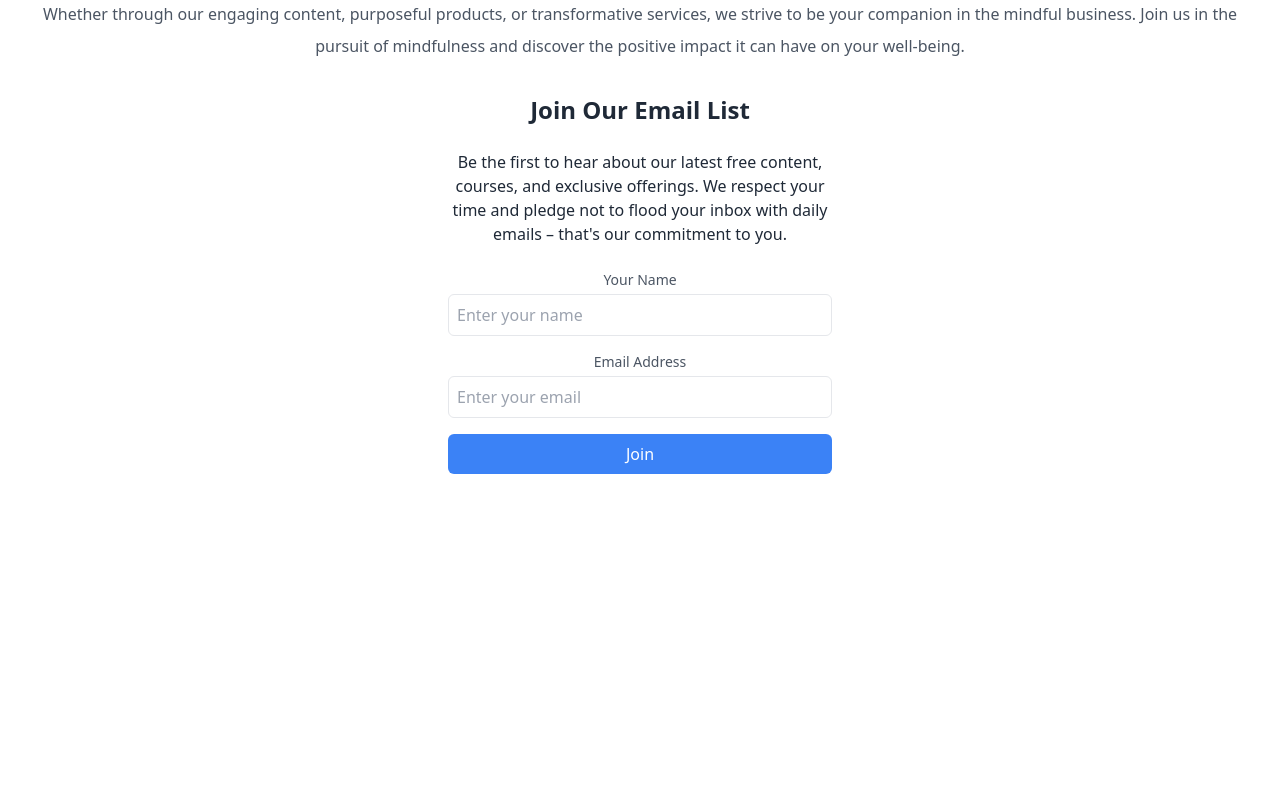
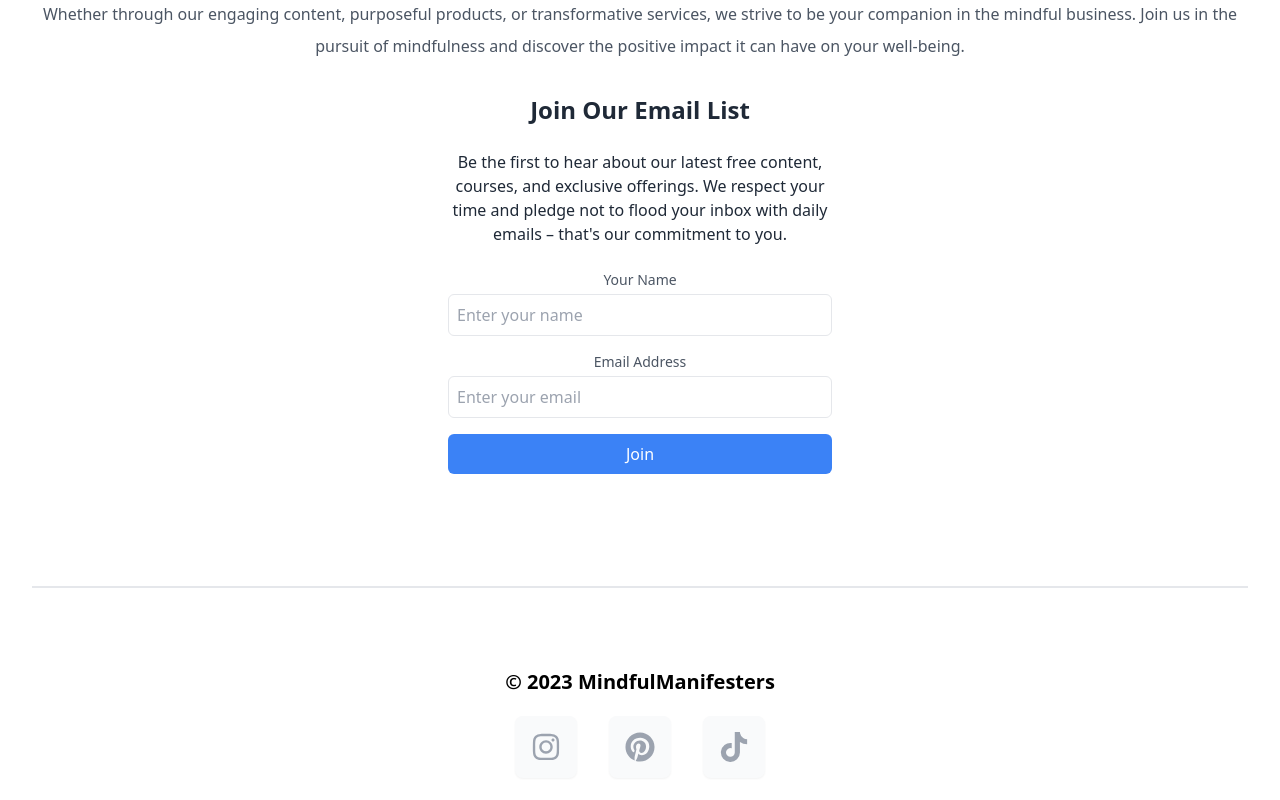
Before and after one commit to tshepo-ncube/nontanda, a Next.js app: page / in a window 1280 px wide. Shown: the part 600-1400 px from the top of the page. Before the commit the page ends 1106 px from the top, so only its background shows below. Built offline with nearby package versions, Linux system fonts and the light colour scheme.

Commit message:
added footer...

```diff
--- a/app/layout.tsx
+++ b/app/layout.tsx
@@ -3,6 +3,7 @@ import Link from "next/link";
 import "../styles/globals.css";
 import About from '../components/About'
 import Navbar from '../components/Navbar'
+import Foot from '../components/Foot'
 export default function RootLayout({
   children,
 }: {
@@ -50,6 +51,7 @@ export default function RootLayout({
           <br/>
             {children}
           {/* {footer} */}
+          <Foot/>
         </div>
       </body>
     </html>
--- /dev/null
+++ b/components/Foot.jsx
@@ -0,0 +1,58 @@
+// components/Footer.js
+import React from 'react';
+import { FaInstagram, FaPinterest, FaTiktok } from 'react-icons/fa';
+import {
+    FiGithub,
+    FiTwitter,
+    FiLinkedin,
+    FiGlobe,
+    FiYoutube,
+  } from "react-icons/fi";
+
+  const socialLinks = [
+    {
+      id: 1,
+      icon: <FaInstagram />,
+      url: "https://www.instagram.com/mindful.manifesters",
+    },
+    {
+      id: 2,
+      icon: <FaPinterest />,
+      url: "https://za.pinterest.com/mindfulmanifesters/",
+    },
+    {
+      id: 3,
+      icon: <FaTiktok />,
+      url: "https://www.tiktok.com/@mindful.manifeste",
+    }
+
+  ];
+
+  const Footer = () => {
+    return (
+      <div className="container mx-auto">
+        <div className="pt-20 sm:pt-30 pb-8 mt-20 border-t-2 border-primary-light dark:border-secondary-dark">
+          {/* Footer social links */}
+          <div className="font-general-regular flex flex-col justify-center items-center mb-12 sm:mb-28">
+            <p className="text-xl sm:text-xl font-semibold text-primary-dark dark:text-primary-light mb-5">
+            © 2023 MindfulManifesters
+            </p>
+            <ul className="flex gap-4 sm:gap-8">
+              {socialLinks.map((link) => (
+                <a
+                  href={link.url}
+                  target="__blank"
+                  key={link.id}
+                  className="text-gray-400 hover:text-indigo-500 dark:hover:text-indigo-400 cursor-pointer rounded-lg bg-gray-50 dark:bg-ternary-dark hover:bg-gray-100 shadow-sm p-4 duration-300"
+                >
+                  <i className="text-xl sm:text-2xl md:text-3xl">{link.icon}</i>
+                </a>
+              ))}
+            </ul>
+          </div>
+        </div>
+      </div>
+    );
+  };
+
+  export default Footer;
--- /dev/null
+++ b/components/Footer.jsx
@@ -0,0 +1,26 @@
+// components/Footer.js
+import React from 'react';
+import { FaInstagram, FaPinterest, FaTiktok } from 'react-icons/fa';
+
+const Footer = () => {
+  return (
+    <footer className="bg-gray-800 text-white py-4" style={{marginTop:10}}>
+      <div className="container mx-auto flex items-center justify-between h-full">
+        <p className="text-sm">© 2023 MindfulManifesters</p>
+        <div className="flex space-x-4">
+          <a href="https://www.instagram.com/mindful.manifesters" target="_blank" rel="noopener noreferrer">
+            <FaInstagram size={24} className="cursor-pointer" />
+          </a>
+          <a href="https://za.pinterest.com/mindfulmanifesters/" target="_blank" rel="noopener noreferrer">
+            <FaPinterest size={24} className="cursor-pointer" />
+          </a>
+          <a href="https://www.tiktok.com/@mindful.manifeste" target="_blank" rel="noopener noreferrer">
+            <FaTiktok size={24} className="cursor-pointer" />
+          </a>
+        </div>
+      </div>
+    </footer>
+  );
+};
+
+export default Footer;
```
